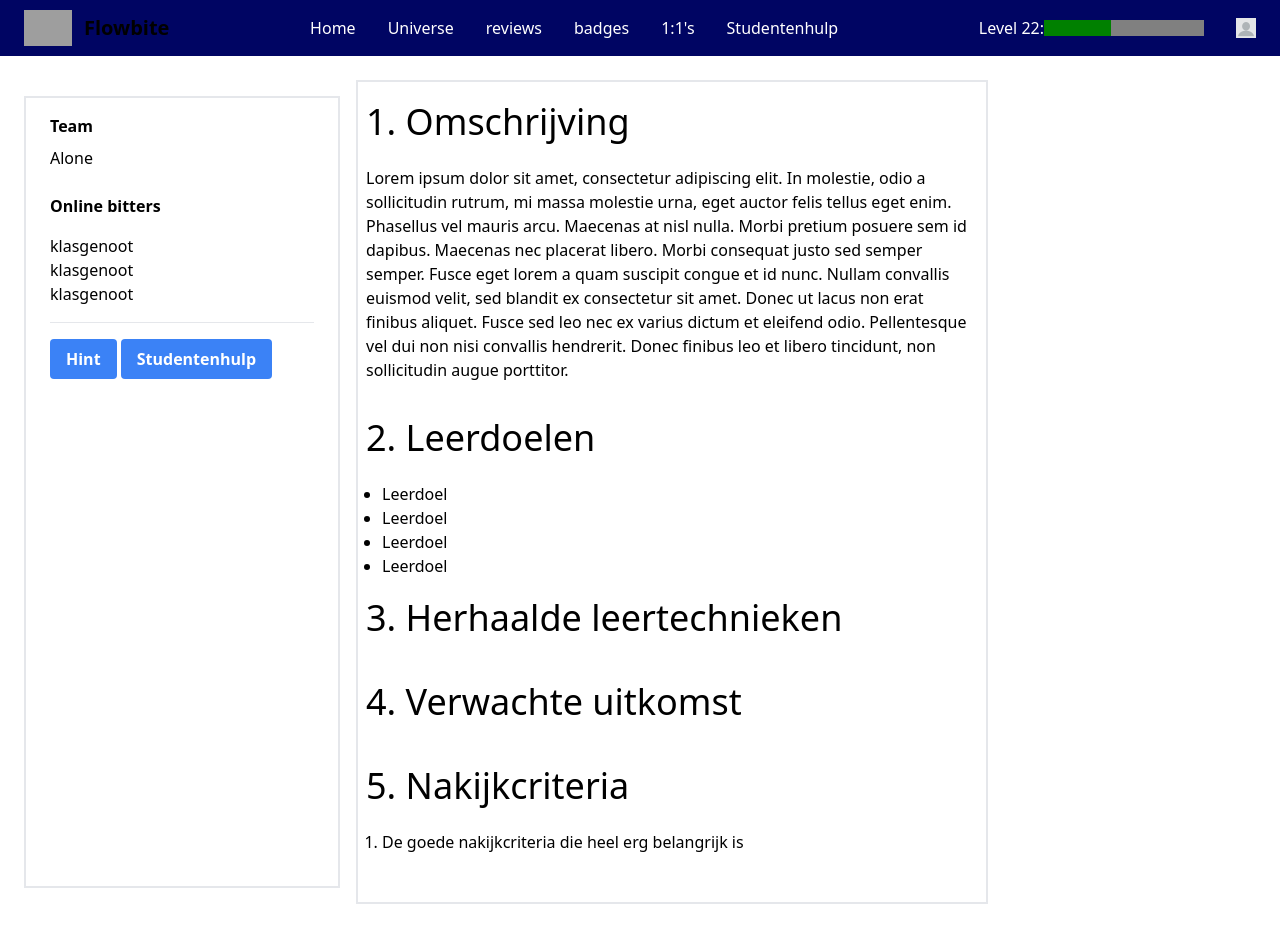
After one commit to HenryBenaye/WHIM, a PHP site: page /opdracht.php in a window 1280 px wide. The commit adds this page. Run offline with PHP 8.4, Linux system fonts and the light colour scheme; some libraries are stand-ins or nearby versions; grey boxes are pictures that could not be loaded.

Commit message:
excersize pagina inc. Hulp knop en Studentenhulp knop. Lorem ipsum data

```diff
--- a/header.php
+++ b/header.php
@@ -16,19 +16,19 @@
                         <a href="#" class="block py-2 pr-4 pl-3 text-white rounded bg-primary-700 lg:bg-transparent lg:text-primary-700 lg:p-0 dark:text-white" aria-current="page">Home</a>
                     </li>
                     <li>
-                        <a href="#" class="block py-2 pr-4 pl-3 text-gray-700 border-b border-gray-100 hover:bg-gray-50 lg:hover:bg-transparent lg:border-0 lg:hover:text-primary-700 lg:p-0 dark:text-gray-400 lg:dark:hover:text-white dark:hover:bg-gray-700 dark:hover:text-white lg:dark:hover:bg-transparent dark:border-gray-700">Universe</a>
+                        <a href="opdracht.php" class="block py-2 pr-4 pl-3 text-white border-b border-gray-100 hover:bg-gray-50 lg:hover:bg-transparent lg:border-0 lg:hover:text-primary-700 lg:p-0 dark:text-gray-400 lg:dark:hover:text-white dark:hover:bg-gray-700 dark:hover:text-white lg:dark:hover:bg-transparent dark:border-gray-700">Universe</a>
                     </li>
                     <li>
-                        <a href="#" class="block py-2 pr-4 pl-3 text-gray-700 border-b border-gray-100 hover:bg-gray-50 lg:hover:bg-transparent lg:border-0 lg:hover:text-primary-700 lg:p-0 dark:text-gray-400 lg:dark:hover:text-white dark:hover:bg-gray-700 dark:hover:text-white lg:dark:hover:bg-transparent dark:border-gray-700">reviews</a>
+                        <a href="#" class="block py-2 pr-4 pl-3 text-white border-b border-gray-100 hover:bg-gray-50 lg:hover:bg-transparent lg:border-0 lg:hover:text-primary-700 lg:p-0 dark:text-gray-400 lg:dark:hover:text-white dark:hover:bg-gray-700 dark:hover:text-white lg:dark:hover:bg-transparent dark:border-gray-700">reviews</a>
                     </li>
                     <li>
-                        <a href="#" class="block py-2 pr-4 pl-3 text-gray-700 border-b border-gray-100 hover:bg-gray-50 lg:hover:bg-transparent lg:border-0 lg:hover:text-primary-700 lg:p-0 dark:text-gray-400 lg:dark:hover:text-white dark:hover:bg-gray-700 dark:hover:text-white lg:dark:hover:bg-transparent dark:border-gray-700">badges</a>
+                        <a href="#" class="block py-2 pr-4 pl-3 text-white border-b border-gray-100 hover:bg-gray-50 lg:hover:bg-transparent lg:border-0 lg:hover:text-primary-700 lg:p-0 dark:text-gray-400 lg:dark:hover:text-white dark:hover:bg-gray-700 dark:hover:text-white lg:dark:hover:bg-transparent dark:border-gray-700">badges</a>
                     </li>
                     <li>
-                        <a href="#" class="block py-2 pr-4 pl-3 text-gray-700 border-b border-gray-100 hover:bg-gray-50 lg:hover:bg-transparent lg:border-0 lg:hover:text-primary-700 lg:p-0 dark:text-gray-400 lg:dark:hover:text-white dark:hover:bg-gray-700 dark:hover:text-white lg:dark:hover:bg-transparent dark:border-gray-700">1:1's</a>
+                        <a href="#" class="block py-2 pr-4 pl-3 text-white border-b border-gray-100 hover:bg-gray-50 lg:hover:bg-transparent lg:border-0 lg:hover:text-primary-700 lg:p-0 dark:text-gray-400 lg:dark:hover:text-white dark:hover:bg-gray-700 dark:hover:text-white lg:dark:hover:bg-transparent dark:border-gray-700">1:1's</a>
                     </li>
                     <li>
-                        <a href="#" class="block py-2 pr-4 pl-3 text-gray-700 border-b border-gray-100 hover:bg-gray-50 lg:hover:bg-transparent lg:border-0 lg:hover:text-primary-700 lg:p-0 dark:text-gray-400 lg:dark:hover:text-white dark:hover:bg-gray-700 dark:hover:text-white lg:dark:hover:bg-transparent dark:border-gray-700">Studentenhulp</a>
+                        <a href="#" class="block py-2 pr-4 pl-3 text-white border-b border-gray-100 hover:bg-gray-50 lg:hover:bg-transparent lg:border-0 lg:hover:text-primary-700 lg:p-0 dark:text-gray-400 lg:dark:hover:text-white dark:hover:bg-gray-700 dark:hover:text-white lg:dark:hover:bg-transparent dark:border-gray-700">Studentenhulp</a>
                     </li>
                 </ul>
             </div>
--- a/index.php
+++ b/index.php
@@ -8,10 +8,7 @@
 <?php include "header.php";?>
 </head>
 <body>
-<div>
-    <div>
 
-    </div>
-</div>
+
 </body>
 </html>
--- /dev/null
+++ b/opdracht.php
@@ -0,0 +1,54 @@
+<!DOCTYPE html>
+<html>
+<head>
+<title>Whim</title>
+<meta name="description" content="Our first page">
+<meta name="keywords" content="html tutorial template">
+<script src="https://cdn.tailwindcss.com"></script>
+<?php include "header.php";?>
+</head>
+<body>
+<div class="container p-2 mx-auto">
+    <div class="flex flex-row flex-wrap py-4">
+        <aside class="w-full sm:w-1/3 md:w-1/4 px-2 border-2 m-4">
+            <div class="sticky top-0 p-4 bg-white rounded-xl w-full">
+                <ul class="nav flex flex-col overflow-hidden">
+                    <li class="nav-item">
+                        <p class="font-bold mb-2">Team</p>
+                        <p>Alone</p><br>
+                    </li>
+                    <li class="nav-item">
+                        <p class="font-bold mb-4">Online bitters</p>
+                            <p> klasgenoot</p>
+                            <p> klasgenoot</p>
+                            <p> klasgenoot</p>
+                    </li>
+                </ul>
+                <hr class="solid mb-4 mt-4">
+                <button class="bg-blue-500 hover:bg-blue-700 text-white font-bold py-2 px-4 rounded mb-4">Hint</button>
+                <button class="bg-blue-500 hover:bg-blue-700 text-white font-bold py-2 px-4 rounded">Studentenhulp</button>
+            </div>
+        </aside>
+        <main role="main" class="w-1/2 px-2 border-2">
+            <div class="min-h-screen" id="orders">
+                <h1 class="text-4xl mt-5">1. Omschrijving</h1><br>
+                <p class="pb-4">Lorem ipsum dolor sit amet, consectetur adipiscing elit. In molestie, odio a sollicitudin rutrum, mi massa molestie urna, eget auctor felis tellus eget enim. Phasellus vel mauris arcu. Maecenas at nisl nulla. Morbi pretium posuere sem id dapibus. Maecenas nec placerat libero. Morbi consequat justo sed semper semper. Fusce eget lorem a quam suscipit congue et id nunc. Nullam convallis euismod velit, sed blandit ex consectetur sit amet. Donec ut lacus non erat finibus aliquet. Fusce sed leo nec ex varius dictum et eleifend odio. Pellentesque vel dui non nisi convallis hendrerit. Donec finibus leo et libero tincidunt, non sollicitudin augue porttitor. </p>
+                <h1 class="text-4xl mt-5">2. Leerdoelen</h1><br>
+                <ul class="list-disc pl-4">
+                    <li> Leerdoel</li>
+                    <li> Leerdoel</li>
+                    <li> Leerdoel</li>
+                    <li> Leerdoel</li>
+                </ul>
+                <h1 class="text-4xl mt-5">3. Herhaalde leertechnieken</h1><br>
+                <h1 class="text-4xl mt-5">4. Verwachte uitkomst</h1><br>
+                <h1 class="text-4xl mt-5">5. Nakijkcriteria</h1><br>
+                <ul class="list-decimal pl-4">
+                    <li> De goede nakijkcriteria die heel erg belangrijk is</li>
+            </ul>
+            </div>
+        </main>
+    </div>
+</div>
+</body>
+</html>
```
